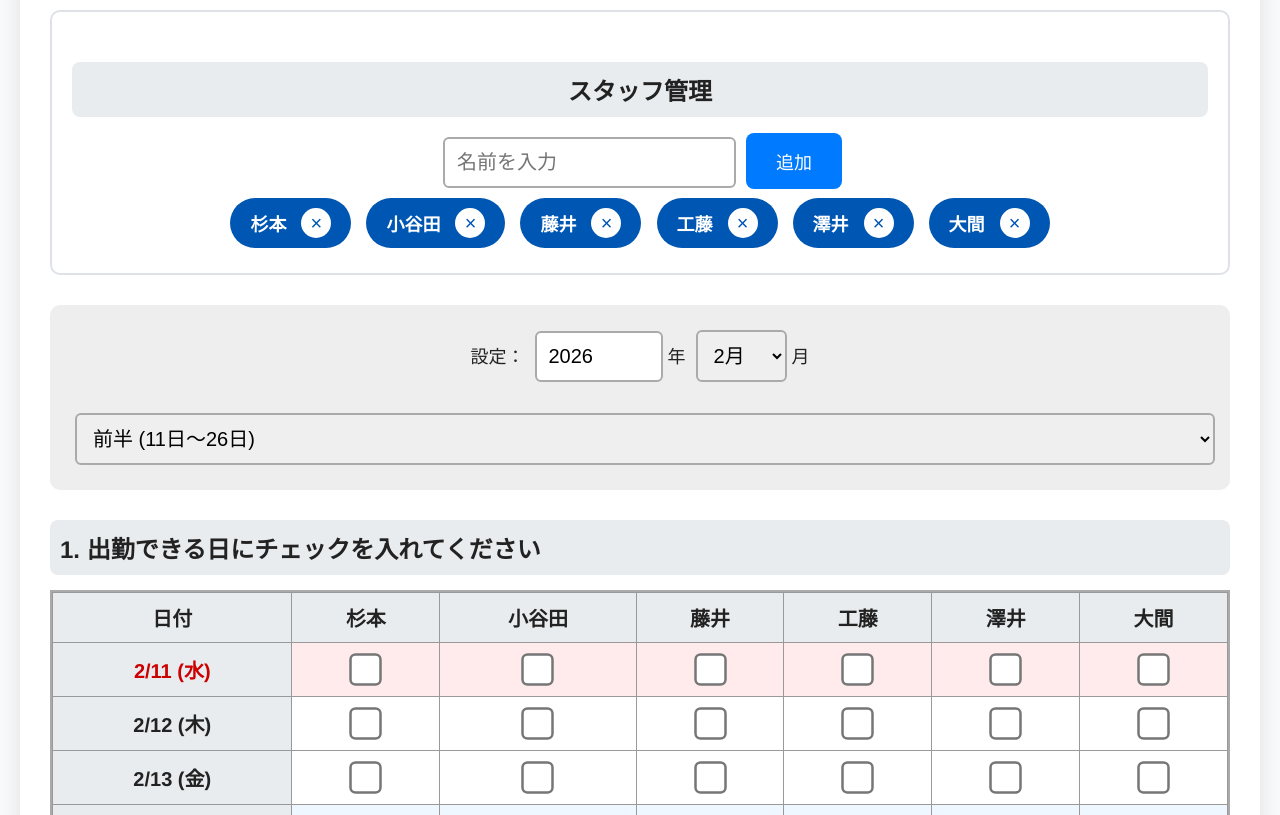
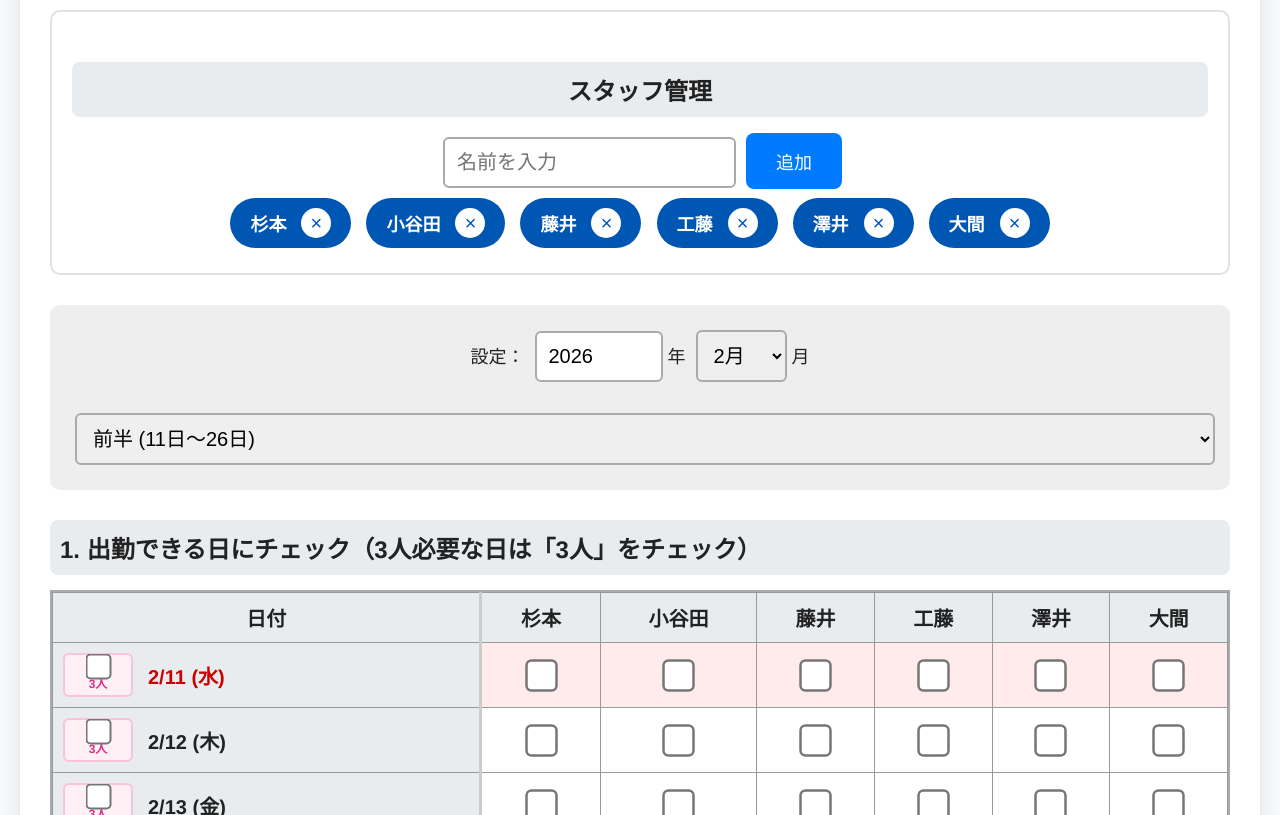
Before and after one commit to marupi-create/my-shift-app, a plain HTML site: page index.html in a window 1280 px wide. Shown: the part 137-952 px from the top of the page. Drawn offline with Linux system fonts and the light colour scheme.

Commit message:
Update index.html
3人体制にしたい日を選択できるようにした

```diff
--- a/index.html
+++ b/index.html
@@ -2,7 +2,7 @@
 <html lang="ja">
 <head>
     <meta charset="UTF-8">
-    <title>シフト管理システム (大きな文字版)</title>
+    <title>シフト管理システム (3人体制 左配置版)</title>
     <style>
         /* ベースの文字サイズを大きく設定 */
         body {
@@ -21,7 +21,7 @@
             box-shadow: 0 5px 20px rgba(0,0,0,0.1);
         }
 
-        /* タイトルエリア（アイコン削除） */
+        /* タイトルエリア */
         h1 { font-size: 32px; text-align: center; margin-bottom: 30px; color: #2c3e50; }
 
         h2 { font-size: 28px; border-bottom: 2px solid #ddd; padding-bottom: 10px; margin-top: 40px; }
@@ -65,17 +65,60 @@
             vertical-align: middle;
         }
         th { background: #e9ecef; font-weight: bold; position: sticky; top: 0; z-index: 10; font-size: 20px; }
-        .sticky-date { position: sticky; left: 0; background: #e9ecef; font-weight: bold; z-index: 5; font-size: 20px; }
+
+        /* 日付カラムの設定 */
+        .sticky-date {
+            position: sticky;
+            left: 0;
+            background: #e9ecef;
+            font-weight: bold;
+            z-index: 5;
+            font-size: 20px;
+            min-width: 200px; /* 幅を確保 */
+            border-right: 3px solid #ccc;
+        }
+
+        /* 日付セルの中身を横並びにするレイアウト */
+        .date-cell-inner {
+            display: flex;
+            align-items: center;
+            justify-content: flex-start; /* 左寄せ */
+            gap: 15px; /* チェックボックスと日付の間隔 */
+        }
 
         /* 土日祝の色分け */
         .sat { color: #0044cc; background: #eef6ff; font-weight: bold; }
         .sun, .hol { color: #cc0000; background: #ffebeb; font-weight: bold; }
 
-        /* チェックボックスの巨大化 */
+        /* 通常のチェックボックスの巨大化 */
         input[type="checkbox"] {
             transform: scale(2.5);
             margin: 10px;
             cursor: pointer;
+        }
+
+        /* 3人体制スイッチのデザイン（左側配置用） */
+        .req3-wrapper {
+            display: flex;
+            flex-direction: column; /* チェックと文字を縦に積む */
+            align-items: center;
+            justify-content: center;
+            background: #fff0f6;
+            border: 2px solid #fcc2d7; /* 枠線を少し太く */
+            padding: 5px 8px;
+            border-radius: 6px;
+            cursor: pointer;
+            min-width: 50px;
+        }
+        .req3-wrapper input {
+            transform: scale(2.0); /* 少しだけ小さくしてバランス調整 */
+            margin: 0 0 5px 0;
+        }
+        .req3-text {
+            font-size: 12px;
+            color: #d63384; /* ピンク色 */
+            font-weight: bold;
+            line-height: 1;
         }
 
         /* ボタンデザイン */
@@ -106,7 +149,7 @@
         .work-cell {
             color: #28a745;
             font-weight: 900;
-            font-size: 42px; /* ←ここを大きく変更 */
+            font-size: 42px;
             line-height: 1;
         }
         .off-cell { color: #ddd; font-size: 20px; }
@@ -129,6 +172,8 @@
             .no-print { display: none !important; }
             .container { box-shadow: none; border: none; width: 100%; margin: 0; padding: 0; }
             body { font-size: 14pt; }
+            /* 印刷時は3人チェックボックスを隠す（結果表で見ればOKなので） */
+            .req3-wrapper { display: none; }
         }
     </style>
 </head>
@@ -164,7 +209,7 @@
         </select>
     </div>
 
-    <h3 class="no-print">1. 出勤できる日にチェックを入れてください</h3>
+    <h3 class="no-print">1. 出勤できる日にチェック（3人必要な日は「3人」をチェック）</h3>
     <div class="table-wrapper no-print" id="inputGrid"></div>
 
     <div class="btn-group no-print">
@@ -258,8 +303,17 @@ function init() {
         const cls = (dayIdx === 0 || hol) ? 'sun' : (dayIdx === 6 ? 'sat' : '');
         const dateKey = `${dt.getFullYear()}-${dt.getMonth()+1}-${dt.getDate()}`;
 
+        // ▼修正箇所：Flexboxを使って「3人チェック」を左、「日付」を右に配置
         html += `<tr class="${cls}">
-            <td class="sticky-date">${dStr} (${"日月火水木金土"[dayIdx]})</td>`;
+            <td class="sticky-date">
+                <div class="date-cell-inner">
+                    <label class="req3-wrapper">
+                        <input type="checkbox" id="req3_${dateKey}">
+                        <span class="req3-text">3人</span>
+                    </label>
+                    <span>${dStr} (${"日月火水木金土"[dayIdx]})</span>
+                </div>
+            </td>`;
         members.forEach(mName => {
             html += `<td><input type="checkbox" id="check_${mName}_${dateKey}"></td>`;
         });
@@ -287,7 +341,10 @@ function generateShift() {
         const dateKey = `${dt.getFullYear()}-${dt.getMonth()+1}-${dt.getDate()}`;
         const dayIdx = dt.getDay();
         const isWe = (dayIdx === 0 || dayIdx === 6 || isHoliday(dt));
-        const required = 2;
+
+        // 3人体制チェック確認
+        const is3Required = document.getElementById(`req3_${dateKey}`).checked;
+        const required = is3Required ? 3 : 2;
 
         let avail = members.filter(mName => {
             const el = document.getElementById(`check_${mName}_${dateKey}`);
@@ -298,7 +355,7 @@ function generateShift() {
         if (candidates.length < required) candidates = avail;
 
         if (candidates.length < required) {
-            alert(`${dt.getMonth()+1}/${dt.getDate()}の候補者が足りません（最低${required}名）`);
+            alert(`${dt.getMonth()+1}/${dt.getDate()}の候補者が足りません。\n(${required}名必要ですが、${candidates.length}名しかいません)`);
             return;
         }
 
@@ -354,10 +411,12 @@ function renderResults(res, stats, dates, y, m, p) {
         const dStr = `${dt.getMonth()+1}/${dt.getDate()}`;
         const cls = (dayIdx === 0 || hol) ? 'sun' : (dayIdx === 6 ? 'sat' : '');
 
-        cHtml += `<tr class="${cls}"><td class="sticky-date">${dStr} (${weekNames[dayIdx]})</td>`;
+        const is3 = document.getElementById(`req3_${dateKey}`).checked;
+        const marker = is3 ? '<br><span style="color:#d63384; font-size:14px;">(3人)</span>' : '';
+
+        cHtml += `<tr class="${cls}"><td class="sticky-date">${dStr} (${weekNames[dayIdx]})${marker}</td>`;
         members.forEach(mName => {
             const work = res[dateKey] && res[dateKey].includes(mName);
-            // 修正箇所：●以外（休み）のマスに・を表示して分かりやすく
             cHtml += `<td class="${work ? 'work-cell' : 'off-cell'}">${work ? '●' : '・'}</td>`;
         });
         cHtml += `</tr>`;
@@ -372,13 +431,14 @@ function copyToClipboard() {
     let text = "";
     for (let i = 0; i < table.rows.length; i++) {
         let row = [];
-        for (let j = 0; j < table.rows[i].cells.length; j++) { row.push(table.rows[i].cells[j].innerText.replace('●','○').replace('・','')); }
+        for (let j = 0; j < table.rows[i].cells.length; j++) {
+            row.push(table.rows[i].cells[j].innerText.replace('●','○').replace('・','').replace('(3人)',''));
+        }
         text += row.join("\t") + "\n";
     }
     navigator.clipboard.writeText(text).then(() => alert("Excel貼り付け用にコピーしました！"));
 }
 
-// 初期化実行
 renderMemberList();
 init();
 </script>
```
